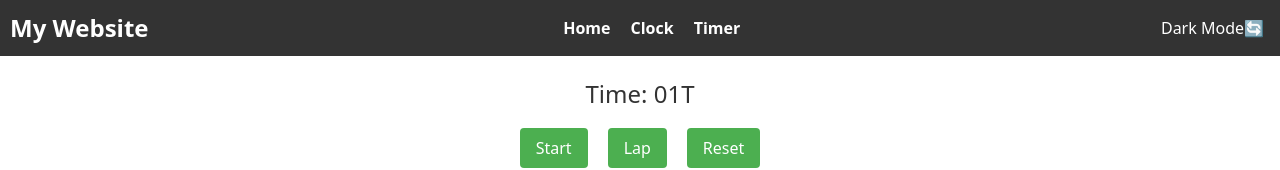
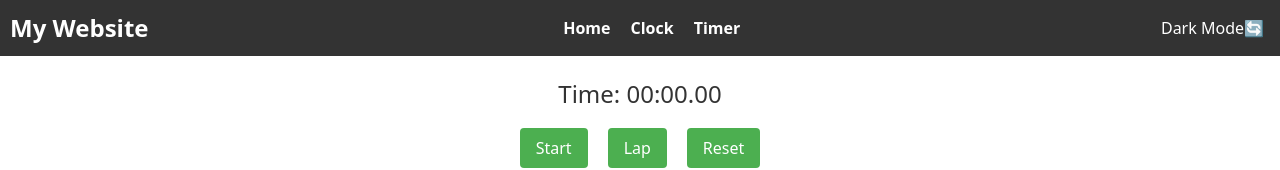
Before and after one commit to shinjuho2/clock, a React (Create React App) app: page /timer in a window 1280 px wide. Shown: the top 170 px of the page. Built offline with nearby package versions, Linux system fonts and the light colour scheme.

Commit message:
stopwatch

```diff
--- a/src/routes/stopwatch.tsx
+++ b/src/routes/stopwatch.tsx
@@ -11,8 +11,8 @@ export default function Timer() {
 
       if (isRunning) {
         intervalId = setInterval(() => {
-          setTime((prevTime) => prevTime + 1);
-        }, 1000);
+          setTime((prevTime) => prevTime + 10); // 10밀리초 단위로 변경
+        }, 10);
       }
 
       return () => clearInterval(intervalId);
@@ -31,11 +31,18 @@ export default function Timer() {
       setLapTimes([]);
     };
 
-    const formattedTime = new Date(time * 1000).toISOString().substring(11, 8);
+    const formattedTime = (time: number = 0) => {
+      const minutes = Math.floor(time / (60 * 100));
+      const seconds = Math.floor((time % (60 * 100)) / 100);
+      const milliseconds = time % 100;
+
+      return `${minutes < 10 ? '0' : ''}${minutes}:${seconds < 10 ? '0' : ''}${seconds}.${milliseconds < 10 ? '0' : ''}${milliseconds}`;
+    };
+
 
     return (
       <H.StopwatchContainer>
-        <H.StopwatchText>{`Time: ${formattedTime}`}</H.StopwatchText>
+      <H.StopwatchText>{`Time: ${formattedTime(time)}`}</H.StopwatchText>
       <H.StopwatchButton onClick={handleToggle}>{isRunning ? 'Pause' : 'Start'}</H.StopwatchButton>
       <H.StopwatchButton onClick={handleLap} disabled={!isRunning}>
         Lap
@@ -43,7 +50,7 @@ export default function Timer() {
       <H.StopwatchButton onClick={handleReset}>Reset</H.StopwatchButton>
       <ul>
         {lapTimes.map((lapTime, index) => (
-            <li key={index}>{`Lap ${index + 1}: ${new Date(lapTime * 1000).toISOString().substring(11, 8)}`}</li>
+          <li key={index}>{`Lap ${index + 1}: ${formattedTime(lapTime)}`}</li>
         ))}
       </ul>
     </H.StopwatchContainer>
```
Lines whose indentation alone changed are shown as unchanged.
